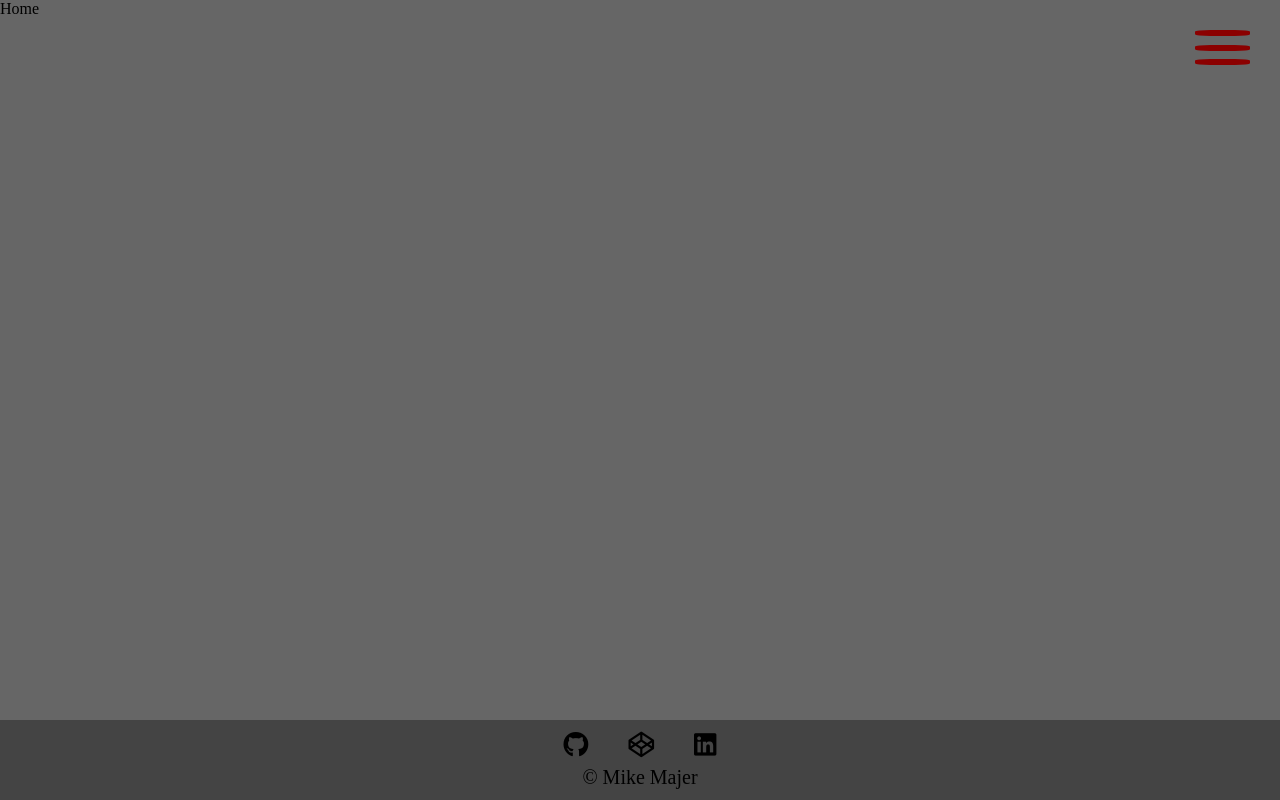
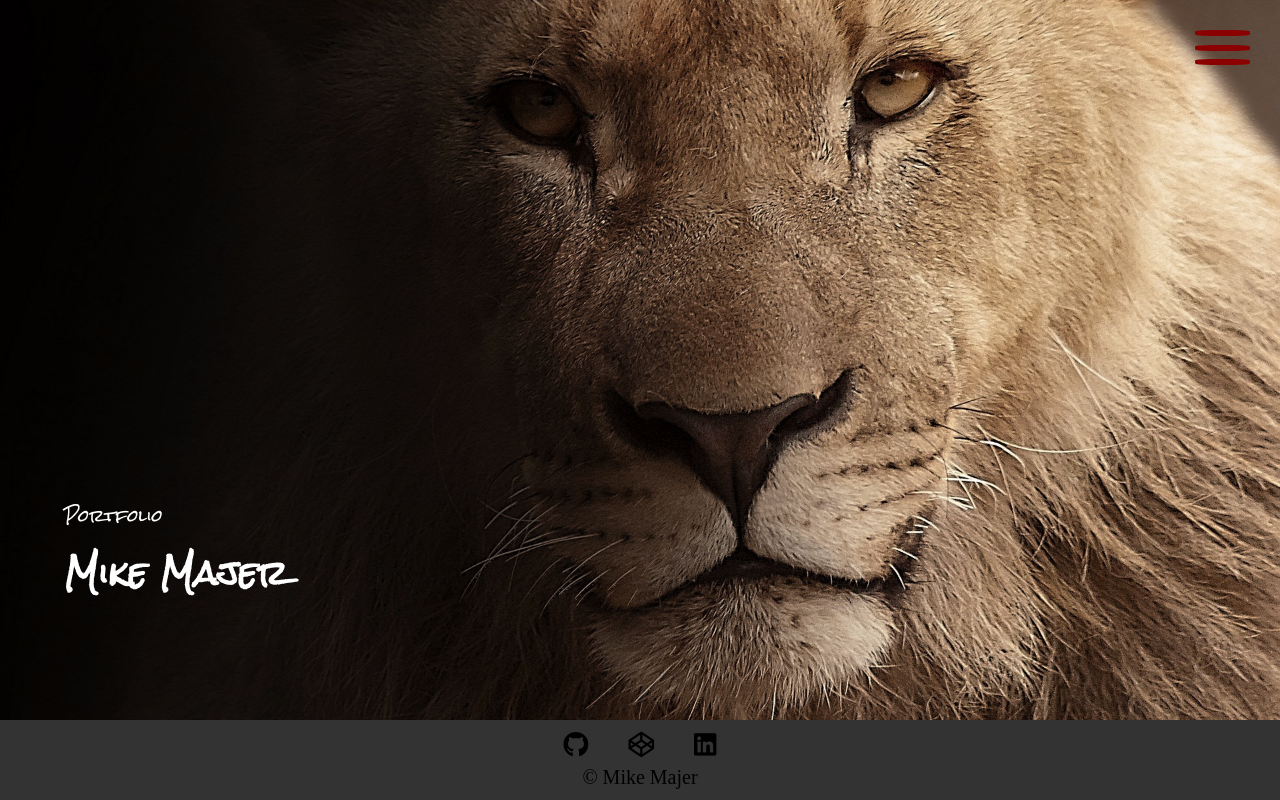
Before and after one commit to MikeMajer/Portfolio_website_developer_version, a React (Create React App) app: page / in a window 1280 px wide. Built offline with nearby package versions, Linux system fonts and the light colour scheme.

Commit message:
Home page styling

```diff
--- a/src/pages/Home.js
+++ b/src/pages/Home.js
@@ -1,8 +1,12 @@
 import React from 'react';
+import "../styles/Home.css";
+
 
 const Home = () => {
     return (
-        <div>Home</div>
+        <>
+            <div className="home"><span>Portfolio<h1>Mike Majer</h1></span></div >
+        </>
     );
 }
 
--- a/src/styles/App.css
+++ b/src/styles/App.css
@@ -1,10 +1,10 @@
 
 
 main.pages{
-    background-color: #666;
+    background-color: #888;
     height: 90vh;
 }
 footer{
-    background-color: #444;
+    background-color: #333;
     height: 10vh;
 }
--- a/src/styles/Footer.css
+++ b/src/styles/Footer.css
@@ -4,6 +4,7 @@ div.footerWrapper {
     flex-direction: column;
     justify-content: center;
     align-items: center;
+    box-shadow: 0px -5px 20px white;
 }
 
 div.social i{
--- a/src/styles/Home.css
+++ b/src/styles/Home.css
@@ -0,0 +1,16 @@
+div.home{
+    height: 100%;
+    background: url("../images/lion.jpg");
+    background-position: 0% 50%;
+    background-repeat: no-repeat;
+    background-size: cover;
+    filter: grayscale(30%);
+    font-family:'Rock Salt', cursive;
+}
+
+.home span{
+    position: absolute;
+    bottom: 15%;
+    left: 5%;
+    color: white;
+}
--- a/src/styles/Navigation.css
+++ b/src/styles/Navigation.css
@@ -12,7 +12,7 @@
     height: 35px;
     cursor: pointer;
     overflow: hidden;
-    z-index: 1;
+    z-index: 2;
 }
 
 .burger span {
@@ -183,6 +183,7 @@ height: 100%;
 width:100%;
 background-color: #000;
 transition: .8s cubic-bezier(.97,.19,.03,.94);
+z-index: 1;
 }
 
 #one.on {
```
Also changed, not shown: src/images/lion.jpg (added).
